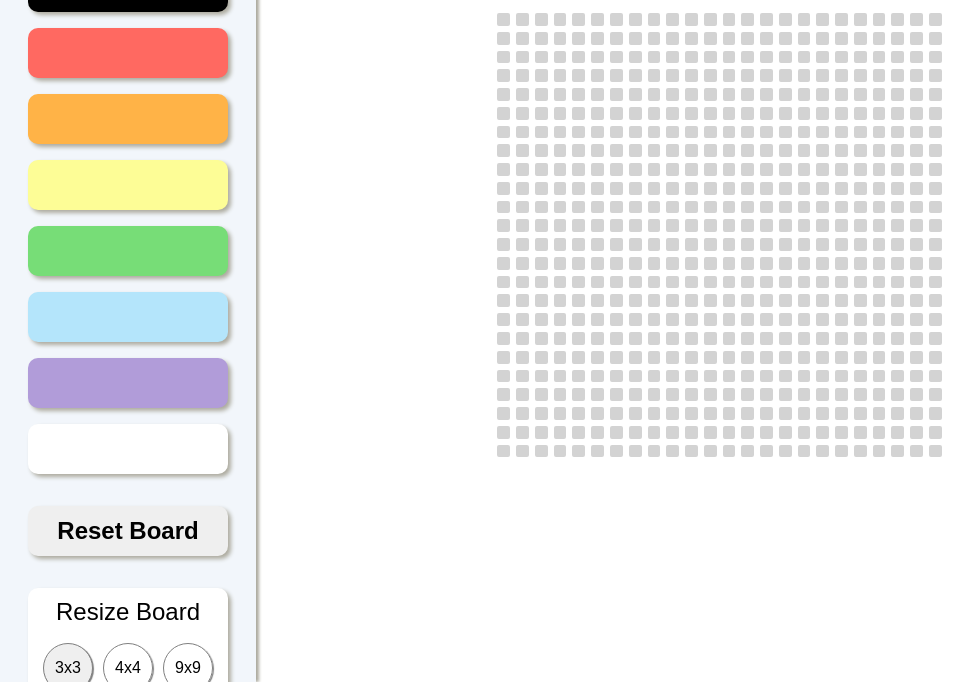
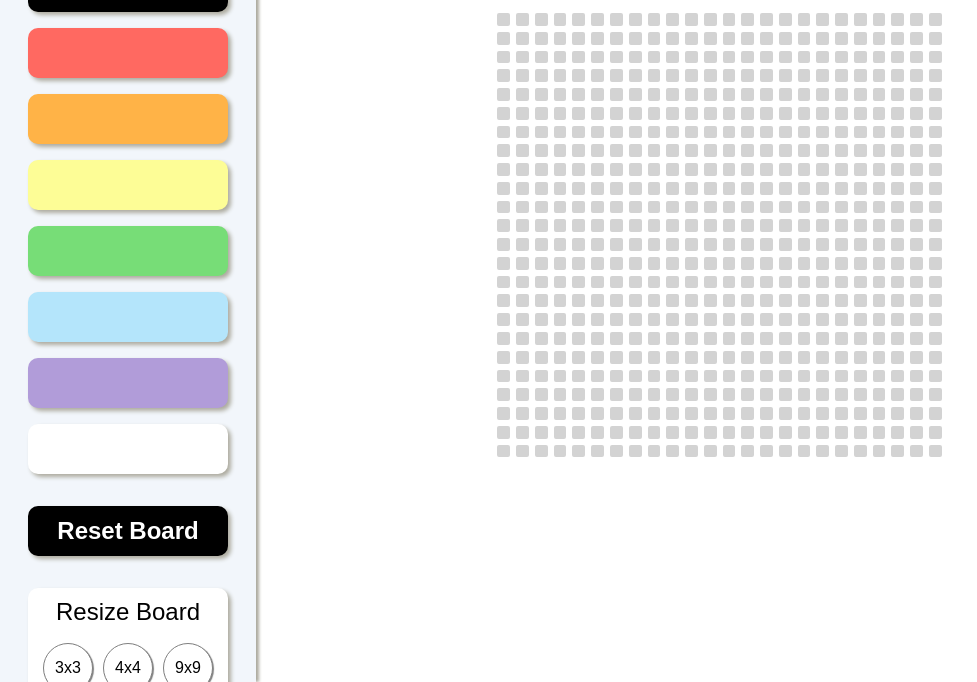
Before and after one commit to stevenbruno/GridSketch, a plain HTML site: page index.html in a window 1280 px wide. Shown: the part 118-800 px from the top of the page, without its empty margins (0-977 px from the left). Drawn offline with Linux system fonts and the light colour scheme.

Commit message:
leftnav color and cursor styling updates

```diff
--- a/index.css
+++ b/index.css
@@ -31,6 +31,7 @@
     box-shadow: 3px 3px 4px 0 #adab9f;
     height: 50px;
     width: 200px;
+    cursor: pointer;
 }
 
 
@@ -80,6 +81,8 @@
 
 #reset {
     font: 1.5rem 'Alegreya Sans', sans-serif;
+    color: white;
+    background-color: black;
 }
 
 #resizeWrapper {
@@ -111,6 +114,7 @@
 .dim {
     display: flex;
     align-items: center;
+    background-color: white;
     justify-content: center;
     border: 1px solid grey;
     border-radius: 25px;
```
